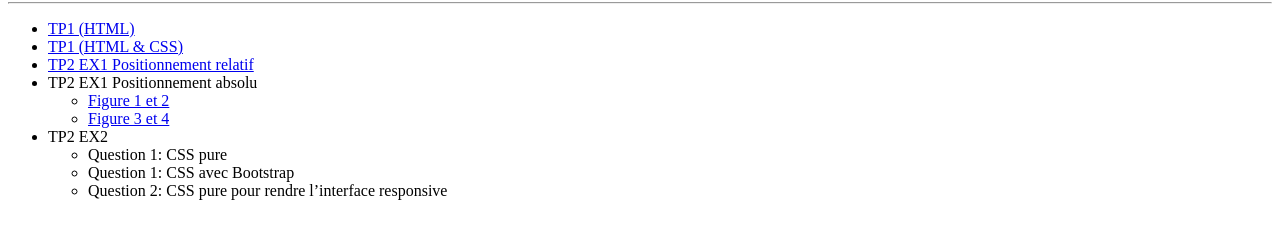
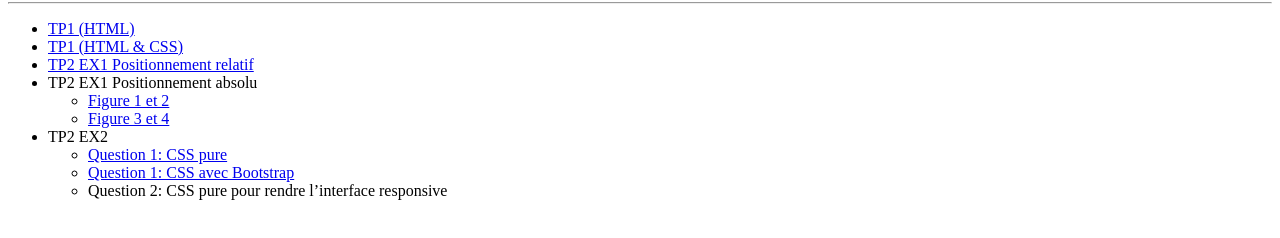
Before and after one commit to Omaima52/Omaima.github.io, a plain HTML site: page index.html in a window 1280 px wide. Shown: the part 78-316 px from the top of the page. Drawn offline with Linux system fonts and the light colour scheme.

Commit message:
Update index.html

```diff
--- a/index.html
+++ b/index.html
@@ -20,8 +20,8 @@
     </ul>
     <li>TP2 EX2</li>
     <ul>
-      <li>Question 1: CSS pure</li>
-      <li>Question 1: CSS avec Bootstrap</li>
+      <li><a href="TP2\EX2_Q1_CSSonly.html">Question 1: CSS pure</a></li>
+      <li><a href="TP2\Ex2bootstrap.html">Question 1: CSS avec Bootstrap</a></li>
       <li>Question 2: CSS pure pour rendre l’interface responsive</li>
     </ul>
 
```
